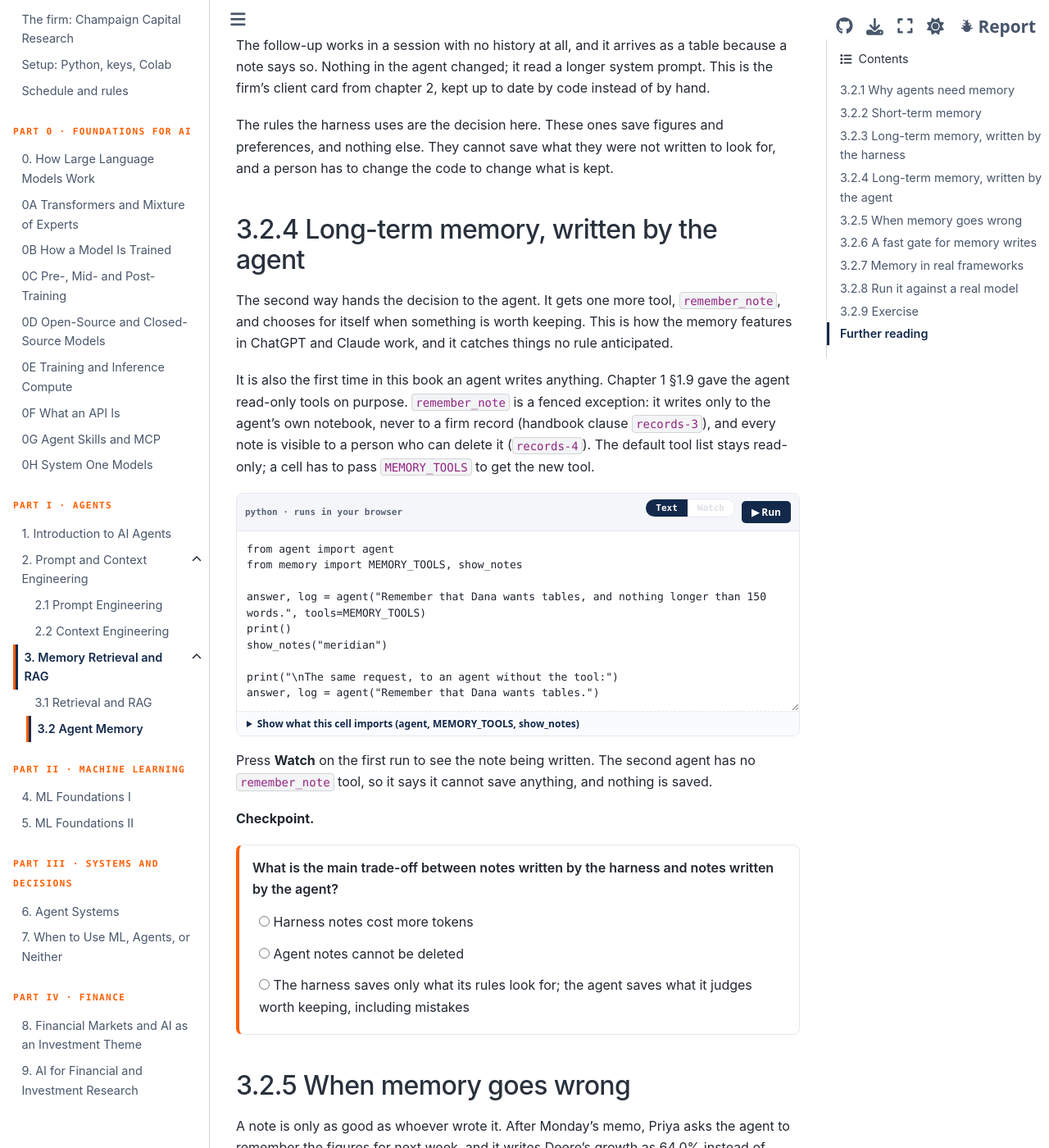
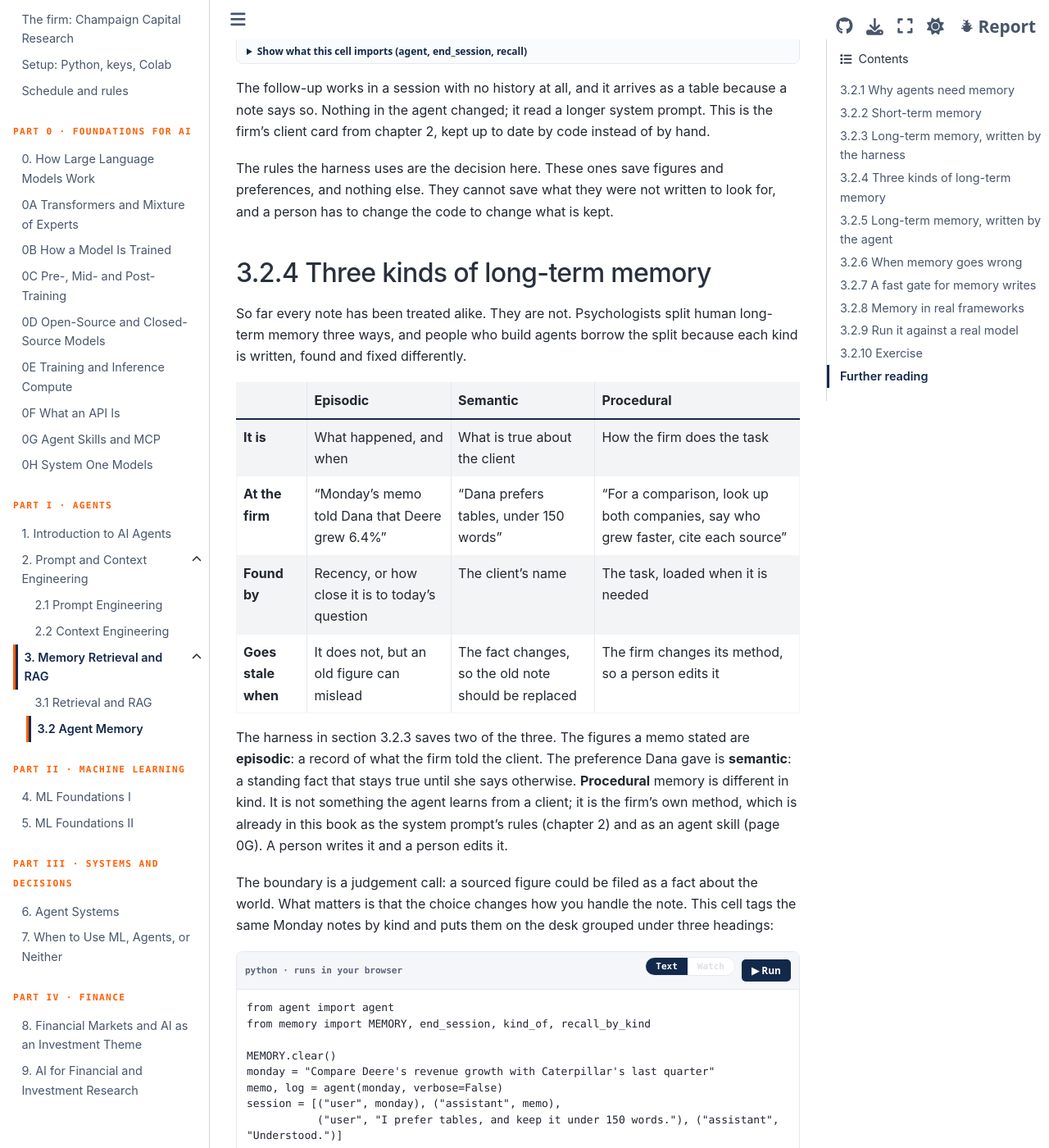
Before and after one commit to ashcastelinocs124/msba-ai-workshop, a Jupyter Book: the page built from book/ch03-agent-memory.md, in a window 1280 px wide and 1400 px high, scrolled down 5028 px. Shown: the whole window at 82% size. Built offline with Jupyter Book 1.0.4 settings and Sphinx 7.4.7 and the Sphinx Book theme 1.1.4, drawn with Linux system fonts in a browser that asks for light colours; some of the changed text lies outside the part shown.

Commit message:
Add section 3.2.4 on episodic, semantic and procedural memory

````diff
--- a/book/_static/py/memory.py
+++ b/book/_static/py/memory.py
@@ -8,7 +8,7 @@ and recalled in the next one (long-term). Two ways to write those notes:
 - remember_note: a tool the agent calls itself, to save what it thinks matters.
 
 ponytail: MEMORY is a dict in this browser tab, so it empties when the page reloads. Real systems
-keep it in a database or a file (section 3.2.7), keyed by client or user.
+keep it in a database or a file (section 3.2.8), keyed by client or user.
 """
 import re
 
@@ -44,7 +44,7 @@ MEMORY_TOOL_SCHEMAS = TOOL_SCHEMAS + [
 
 
 def azure_memory_model(msgs):
-    """The campus copy's real model (llm.azure_model), shown the remember_note tool as well (section 3.2.8)."""
+    """The campus copy's real model (llm.azure_model), shown the remember_note tool as well (section 3.2.9)."""
     from llm import azure_model
     return azure_model(msgs, tools=MEMORY_TOOL_SCHEMAS)
 
@@ -72,6 +72,32 @@ def recall(client):
         return ""
     name = CLIENTS.get(client, {}).get("name", client)
     return f"What we remember about {name}:\n" + "\n".join(f"- {n['text']} [{n['source']}]" for n in notes)
+
+
+# The three kinds of long-term memory (section 3.2.4). Procedures are the firm's own rules, edited by a person;
+# they are not notes the agent writes (handbook clause records-3).
+PROCEDURES = ["For a comparison: look up both companies, say who grew faster, and cite each source.",
+              "Before a figure goes to a client, check it against the firm's data (handbook clause records-5)."]
+
+
+def kind_of(note):
+    """Which kind of memory a note is: a standing fact about the client (semantic), or a record of what a
+    past session said (episodic). ponytail: a rule of thumb; a sourced figure could be argued either way."""
+    return "semantic" if note["text"].startswith("Preference") else "episodic"
+
+
+def recall_by_kind(client):
+    """recall() with the same notes grouped under three headings. It keeps the 'What we remember about'
+    block the mock model reads, so an answer does not change; only the layout does. Empty if no notes."""
+    notes = MEMORY.get(client) or []
+    if not notes:
+        return ""
+    name = CLIENTS.get(client, {}).get("name", client)
+    line = lambda n: f"- {n['text']} [{n['source']}]"
+    return (f"What we remember about {name}:\n"
+            "Standing facts (semantic):\n" + "\n".join(line(n) for n in notes if kind_of(n) == "semantic") + "\n"
+            "What we told them (episodic):\n" + "\n".join(line(n) for n in notes if kind_of(n) == "episodic") + "\n"
+            "How the firm does this (procedural):\n" + "\n".join(f"- {r}" for r in PROCEDURES))
 
 
 def summarize(history, keep=2):
@@ -129,7 +155,7 @@ _CHAT = re.compile(r"\b(thanks|thank you|that's all|bye|got it)\b", re.I)
 
 
 def gate(text, source=""):
-    """A scripted stand-in for a System One model (section 3.2.6): it cannot write text, only fill in
+    """A scripted stand-in for a System One model (section 3.2.7): it cannot write text, only fill in
     a fixed form {decision: save | ask | skip, kind, confidence}. A real one, such as TypeSafe AI's
     Jev, would compute the confidence; here the numbers are hand-set so the cell always prints the same."""
     if _CHAT.search(text):
@@ -196,7 +222,15 @@ if __name__ == "__main__":
     ans, log = agent("Remember that Dana wants tables.", history=hist[:2], verbose=False)
     assert "error" in log[0]["result"], log
     assert [t["name"] for t in MEMORY_TOOL_SCHEMAS][-1] == "remember_note" and callable(azure_memory_model)
-    MEMORY.clear()                                                               # the typed gate (section 3.2.6)
+    MEMORY.clear()                                                               # the three kinds (section 3.2.4)
+    notes = end_session("meridian", hist, verbose=False)
+    assert [kind_of(n) for n in notes] == ["episodic", "episodic", "semantic"], [kind_of(n) for n in notes]
+    grouped = recall_by_kind("meridian")
+    assert grouped.startswith("What we remember about") and "Standing facts (semantic)" in grouped and "cite each source" in grouped
+    assert recall_by_kind("nobody") == ""
+    ans, _ = agent("And NVIDIA?", system=grouped, verbose=False)
+    assert "58.0%" in ans and "6.4%" in ans, ans                                 # same answer as with recall()
+    MEMORY.clear()                                                               # the typed gate (section 3.2.7)
     assert gate("Dana wants tables, under 150 words")["decision"] == "save"
     assert gate("Deere grew revenue 64.0% YoY to $12.0B", "the agent's summary")["decision"] == "ask"
     assert gate("Deere grew revenue 6.4% YoY to $13.8B", "get_financials, Q2-2026")["decision"] == "save"
--- a/book/_static/py/mock_model.py
+++ b/book/_static/py/mock_model.py
@@ -169,9 +169,9 @@ def model(msgs, tools=None):
             return {"type": "text", "text": f"RECOMMEND: DECLINE. {who}: the position has been held {r['holding_days']} days, under the 30-day minimum. [source: personal-trading-3]"}
         return {"type": "text", "text": f"RECOMMEND: APPROVE. {who}: not restricted, outside the blackout window, holding period satisfied. Pre-clearance is required and is granted by compliance, not by this assistant. [source: personal-trading-1]"}
 
-    # §3.2.4: the agent saves a note with its remember_note tool. Asked to remember the memo's figures,
+    # §3.2.5: the agent saves a note with its remember_note tool. Asked to remember the memo's figures,
     # it copies them with a decimal slip on the first company, 6.4% written as 64.0%.
-    # ponytail: scripted failure for §3.2.5; a real model makes this kind of slip only sometimes.
+    # ponytail: scripted failure for §3.2.6; a real model makes this kind of slip only sometimes.
     if "remember" in q:
         if not seen:
             prior = " ".join(m["content"] for m in earlier if m["role"] == "assistant")
--- a/book/ch03-agent-memory.md
+++ b/book/ch03-agent-memory.md
@@ -10,6 +10,7 @@
 - Explain why a model has no memory of its own, and what "memory" means for an agent.
 - Keep a long conversation going by trimming or summarizing it, and say what each one loses.
 - Save notes between sessions two ways, written by the harness or by the agent, and weigh the trade-off.
+- Sort a note into episodic, semantic or procedural memory, and say how each kind is found and corrected.
 - Spot a wrong remembered figure, and name three guards against it.
 - Use a System One model (chapter 0's page 0H) as a fast typed gate that decides what gets saved.
 - Map short-term and long-term memory onto the OpenAI Agents SDK and LangGraph.
@@ -132,7 +133,64 @@ The follow-up works in a session with no history at all, and it arrives as a tab
 
 The rules the harness uses are the decision here. These ones save figures and preferences, and nothing else. They cannot save what they were not written to look for, and a person has to change the code to change what is kept.
 
-## 3.2.4 Long-term memory, written by the agent
+## 3.2.4 Three kinds of long-term memory
+
+So far every note has been treated alike. They are not. Psychologists split human long-term memory three ways, and people who build agents borrow the split because each kind is written, found and fixed differently.
+
+| | Episodic | Semantic | Procedural |
+|---|---|---|---|
+| **It is** | What happened, and when | What is true about the client | How the firm does the task |
+| **At the firm** | "Monday's memo told Dana that Deere grew 6.4%" | "Dana prefers tables, under 150 words" | "For a comparison, look up both companies, say who grew faster, cite each source" |
+| **Found by** | Recency, or how close it is to today's question | The client's name | The task, loaded when it is needed |
+| **Goes stale when** | It does not, but an old figure can mislead | The fact changes, so the old note should be replaced | The firm changes its method, so a person edits it |
+
+The harness in section 3.2.3 saves two of the three. The figures a memo stated are **episodic**: a record of what the firm told the client. The preference Dana gave is **semantic**: a standing fact that stays true until she says otherwise. **Procedural** memory is different in kind. It is not something the agent learns from a client; it is the firm's own method, which is already in this book as the system prompt's rules (chapter 2) and as an agent skill (page 0G). A person writes it and a person edits it.
+
+The boundary is a judgement call: a sourced figure could be filed as a fact about the world. What matters is that the choice changes how you handle the note. This cell tags the same Monday notes by kind and puts them on the desk grouped under three headings:
+
+```{code-block} python
+:class: pyodide
+from agent import agent
+from memory import MEMORY, end_session, kind_of, recall_by_kind
+
+MEMORY.clear()
+monday = "Compare Deere's revenue growth with Caterpillar's last quarter"
+memo, log = agent(monday, verbose=False)
+session = [("user", monday), ("assistant", memo),
+           ("user", "I prefer tables, and keep it under 150 words."), ("assistant", "Understood.")]
+
+notes = end_session("meridian", session, verbose=False)
+for n in notes:
+    print(f"{kind_of(n):9} {n['text']}")
+
+print("\nWhat goes on the desk next Monday:")
+print(recall_by_kind("meridian"))
+
+print("\nThe follow-up:")
+answer, log = agent("And NVIDIA?", system=recall_by_kind("meridian"))
+```
+
+The answer is the same as in 3.2.3, because the notes are the same. Only the layout changed, and the layout is the point: an agent that can tell "what we told her" from "what she wants" from "how we work" can update one without touching the others. Sort five of the firm's notes yourself:
+
+```{raw} html
+:file: widgets/ch03-memory-kinds.html
+```
+
+**Checkpoint.**
+
+```{raw} html
+<div class="quiz" data-answer="b"
+     data-ok="Correct. Dana's preference is a standing fact, so the old note should be replaced. Adding a second note would leave two that disagree, and the agent could follow either one."
+     data-no="Ask which kind of memory a preference is, and what should happen to the old note when the fact changes.">
+  <p class="q">Dana now wants bullet points instead of tables. What should happen to the note that says she prefers tables?</p>
+  <label><input type="radio" name="ch32-q5" value="a"> Keep it, and add a new note beside it</label>
+  <label><input type="radio" name="ch32-q5" value="b"> Replace it: it is a standing fact, and the old one is now wrong</label>
+  <label><input type="radio" name="ch32-q5" value="c"> Leave it; the agent will work out which is newer</label>
+  <div class="fb"></div>
+</div>
+```
+
+## 3.2.5 Long-term memory, written by the agent
 
 The second way hands the decision to the agent. It gets one more tool, `remember_note`, and chooses for itself when something is worth keeping. This is how the memory features in ChatGPT and Claude work, and it catches things no rule anticipated.
 
@@ -167,7 +225,7 @@ Press **Watch** on the first run to see the note being written. The second agent
 </div>
 ```
 
-## 3.2.5 When memory goes wrong
+## 3.2.6 When memory goes wrong
 
 A note is only as good as whoever wrote it. After Monday's memo, Priya asks the agent to remember the figures for next week, and it writes Deere's growth as 64.0% instead of 6.4%. The slip is scripted in this book's mock model, and it happens every time; a real model makes this kind of slip only sometimes, which is harder to catch.
 
@@ -236,12 +294,12 @@ With the wrong note gone, and no other notes left in this example, the agent is
 ```
 
 ```{raw} html
-<div class="wk-lcp" data-spot="ch03-memory" data-label="3.2 Agent Memory · after §3.2.5 when memory goes wrong"></div>
+<div class="wk-lcp" data-spot="ch03-memory" data-label="3.2 Agent Memory · after §3.2.6 when memory goes wrong"></div>
 ```
 
-## 3.2.6 A fast gate for memory writes
+## 3.2.7 A fast gate for memory writes
 
-Section 3.2.4's `remember_note` accepts any string, which is why "Deere grew 64.0%" got in. A different kind of model suggests a third way: a **System One model**, which returns a decision in a fixed form with a confidence, not a sentence (chapter 0's page 0H). Ask one whether a note should be saved and the only possible answers are `save`, `ask` (a person should look) or `skip`. It cannot answer with a paragraph, and it cannot make up a fourth option. It is also cheap and fast enough to run on every candidate note, before anything is saved.
+Section 3.2.5's `remember_note` accepts any string, which is why "Deere grew 64.0%" got in. A different kind of model suggests a third way: a **System One model**, which returns a decision in a fixed form with a confidence, not a sentence (chapter 0's page 0H). Ask one whether a note should be saved and the only possible answers are `save`, `ask` (a person should look) or `skip`. It cannot answer with a paragraph, and it cannot make up a fourth option. It is also cheap and fast enough to run on every candidate note, before anything is saved.
 
 The cell below uses a **scripted stand-in**, not a real System One model such as Jev. `gate` fills in the same three fields with hand-set confidences, the way this book's mock model stands in for a real one. It does use the figure check from section 3.2.5, so a wrong figure scores low.
 
@@ -264,7 +322,7 @@ Three of the four are decided without a person: the preference is saved, the sma
 :file: widgets/ch03-memory-gate.html
 ```
 
-Two limits. A gate is only as good as its confidence: a real model can be confidently wrong, so the check against the firm's data in section 3.2.5 (`records-5`) still runs before a figure goes to a client. And this idea is the book's own; TypeSafe AI's post describes the model (page 0H), not a memory design.
+Two limits. A gate is only as good as its confidence: a real model can be confidently wrong, so the check against the firm's data in section 3.2.6 (`records-5`) still runs before a figure goes to a client. And this idea is the book's own; TypeSafe AI's post describes the model (page 0H), not a memory design.
 
 **Checkpoint.**
 
@@ -336,7 +394,7 @@ show_notes("meridian")
 
 Did it call `remember_note`? Is the note in your words or its own, and does it say where it came from?
 
-## 3.2.9 Exercise
+## 3.2.10 Exercise
 
 Open the Colab notebook. It runs the Monday and next-Monday task twice on `glm-5.3-flash` via Lumen, once with the OpenAI Agents SDK and once with LangGraph (see [Setup](setup.md) for the key).
 
--- /dev/null
+++ b/book/widgets/ch03-memory-kinds.html
@@ -0,0 +1,65 @@
+<div class="wk-widget wk-mk" id="w-mk">
+  <style>
+    .wk-mk .note { background: #fff; border: 2px solid var(--wk-line); border-radius: 8px; padding: 8px 10px; margin: 6px 0; cursor: pointer; font-size: 13px; }
+    .wk-mk .note.sel { border-color: var(--wk-orange); background: #fff3ea; }
+    .wk-mk .note.done { opacity: .5; cursor: default; }
+    .wk-mk .note small { display: block; color: var(--wk-muted); font: 11px ui-monospace, Menlo, monospace; margin-top: 2px; }
+    .wk-mk .buckets { display: grid; grid-template-columns: repeat(3, minmax(0, 1fr)); gap: 8px; margin-top: 10px; }
+    .wk-mk .b { border: 1px dashed #9aa3b5; border-radius: 8px; padding: 8px; background: #fff; min-height: 96px; }
+    .wk-mk .b button { width: 100%; margin-bottom: 6px; }
+    .wk-mk .b small { color: var(--wk-muted); display: block; font-size: 11.5px; line-height: 1.35; margin-bottom: 4px; }
+    .wk-mk .chip { font-size: 11.5px; background: #e3f6e7; border-radius: 5px; padding: 3px 6px; margin-top: 4px; }
+    .wk-mk .msg { margin-top: 10px; font-size: 12.5px; min-height: 20px; }
+    .wk-mk .msg.bad { color: #a04400; } .wk-mk .msg.good { color: #1b6b2f; }
+    @media (max-width: 640px) { .wk-mk .buckets { grid-template-columns: 1fr; } }
+  </style>
+  <div class="wk-title">/// Interactive · file each note under the kind of memory it is</div>
+  <div id="mk-notes"></div>
+  <div class="buckets" id="mk-buckets"></div>
+  <div class="msg" id="mk-msg" role="status">Pick a note, then the kind it is.</div>
+  <script>
+  (function () {
+    // e = episodic, s = semantic, p = procedural
+    var N = [["Deere grew revenue 6.4% to $13.8B, quoted in Monday's memo", "e", "from get_financials, Q2-2026"],
+             ["Dana prefers tables, under 150 words", "s", "the client, in session"],
+             ["Meridian is a pension trust and wants US-listed companies only", "s", "the client, in session"],
+             ["For a comparison: look up both, say who grew faster, cite each source", "p", "the firm's method"],
+             ["Priya asked on 22 Sep for trade #7104 to be confirmed settled", "e", "the desk log"]];
+    var K = {e: ["Episodic", "What happened, and when. Found by recency."],
+             s: ["Semantic", "A standing fact. Found by client; replace it when it changes."],
+             p: ["Procedural", "How to do it. Loaded when needed; a person edits it."]};
+    var sel = null, done = {}, notes = document.getElementById("mk-notes"), bk = document.getElementById("mk-buckets"),
+        msg = document.getElementById("mk-msg");
+    function say(t, cls) { msg.className = "msg " + (cls || ""); msg.textContent = t; }
+    function draw() {
+      notes.innerHTML = "";
+      N.forEach(function (n, i) {
+        var d = document.createElement("div");
+        d.className = "note" + (sel === i ? " sel" : "") + (done[i] ? " done" : "");
+        d.innerHTML = n[0] + "<small>" + n[2] + "</small>";
+        d.onclick = function () { if (!done[i]) { sel = i; draw(); } };
+        notes.appendChild(d);
+      });
+      bk.innerHTML = "";
+      ["e", "s", "p"].forEach(function (k) {
+        var b = document.createElement("div"); b.className = "b";
+        var btn = document.createElement("button"); btn.textContent = K[k][0];
+        btn.onclick = function () {
+          if (sel === null) { say("Pick a note first.", "bad"); return; }
+          if (N[sel][1] === k) { done[sel] = k; say("Right: " + K[k][0] + ". " + K[k][1], "good"); sel = null; }
+          else say("Not " + K[k][0].toLowerCase() + ". Ask: is it what happened, what is true, or how to do it?", "bad");
+          draw();
+        };
+        b.appendChild(btn);
+        var s = document.createElement("small"); s.textContent = K[k][1]; b.appendChild(s);
+        N.forEach(function (n, i) {
+          if (done[i] === k) { var c = document.createElement("div"); c.className = "chip"; c.textContent = n[0].slice(0, 40) + "…"; b.appendChild(c); }
+        });
+        bk.appendChild(b);
+      });
+      if (Object.keys(done).length === N.length) say("All five filed. Each kind is written, found and corrected differently.", "good");
+    }
+    draw();
+  })();
+  </script>
+</div>
````
Also changed, not shown: other parts of book/ch03-agent-memory.md (+2 -2 lines), book/ch00-system-one.md (+1 -1 lines), book/ch03-retrieval-rag.md (+1 -1 lines).
